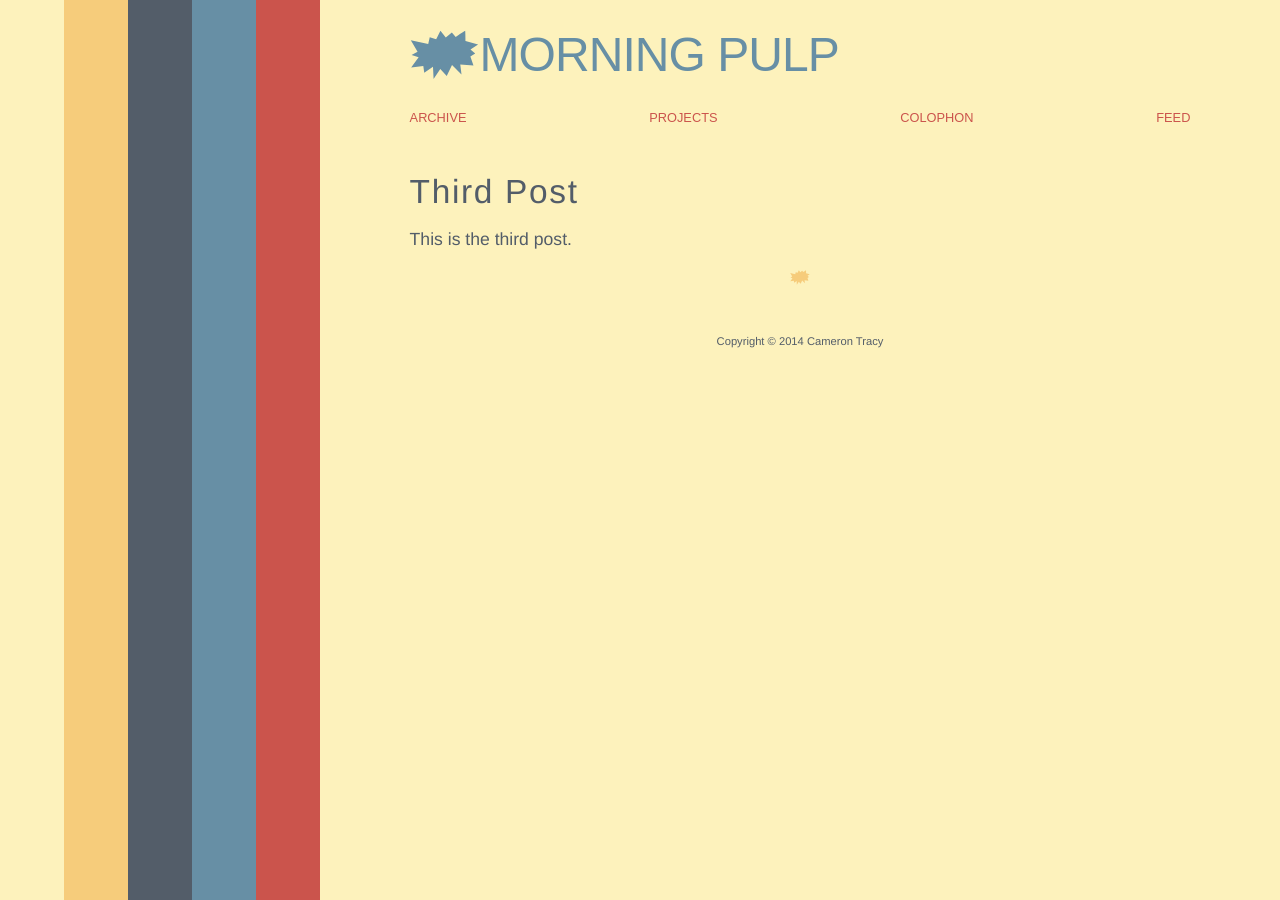
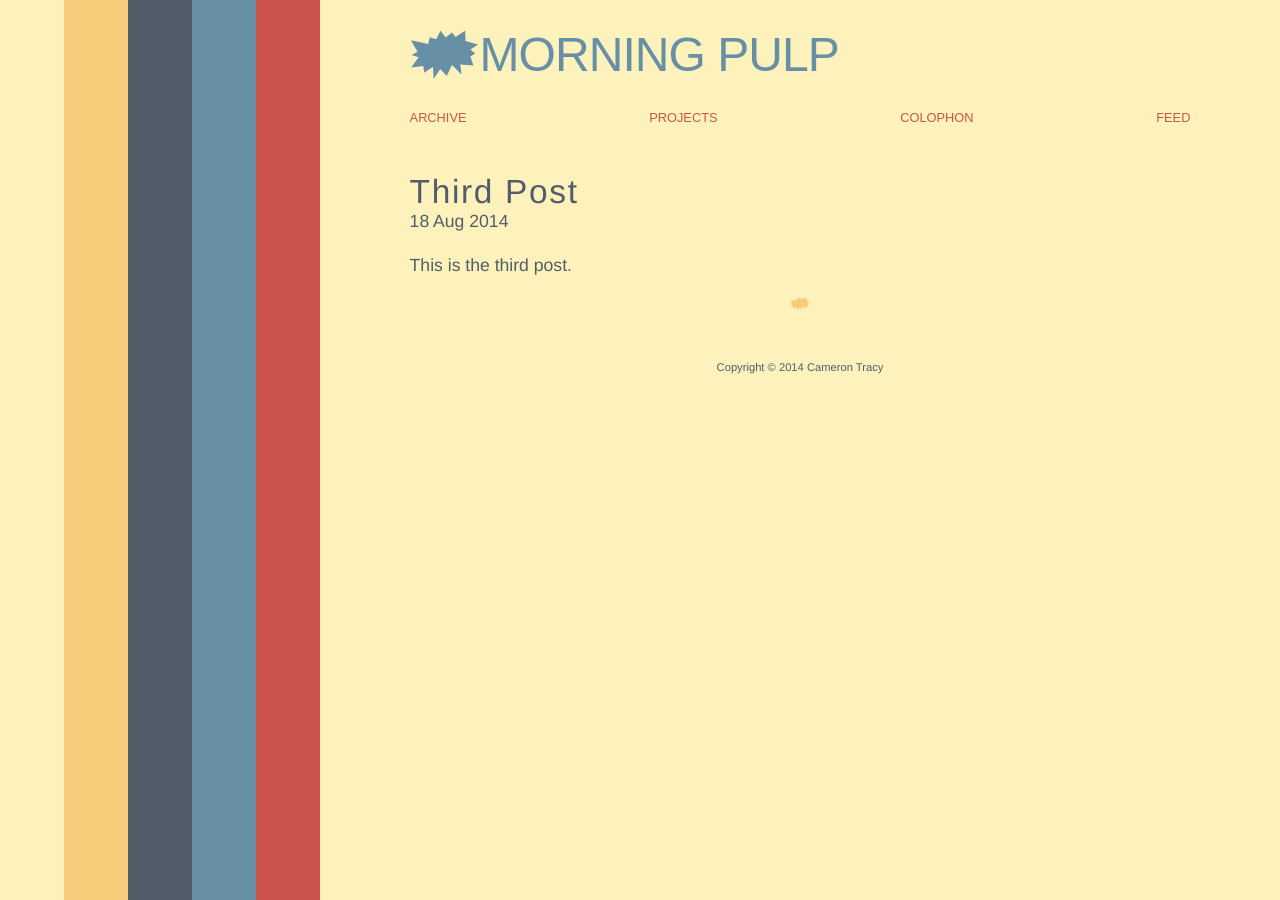
Before and after one commit to thatcameron/jekyll, a Jekyll site: the page built from _posts/2014-08-18-third-post.md, in a window 1280 px wide. Built offline with Jekyll 4.4.1, drawn with Linux system fonts in a browser that asks for light colours; Markdown is read by kramdown in place of the engine named in the settings.

Commit message:
See if this doesn't break it

```diff
--- a/_layouts/post.html
+++ b/_layouts/post.html
@@ -9,7 +9,8 @@
 {% include header.html %}
   <section class="content">
     <article>
-      <h2><a href="{{ site.baseurl }}{{ page.url }}">{{ page.title }}</a></h2>
+      <h2>{{ page.title }}</h2>
+      <time datetime="{{ page.date | date_to_xmlschema }}" pubdate="pubdate">{{ page.date | date_to_string }}</time>
       {{ content }}    </article>
   </section>
 {% include footer.html %}
```
